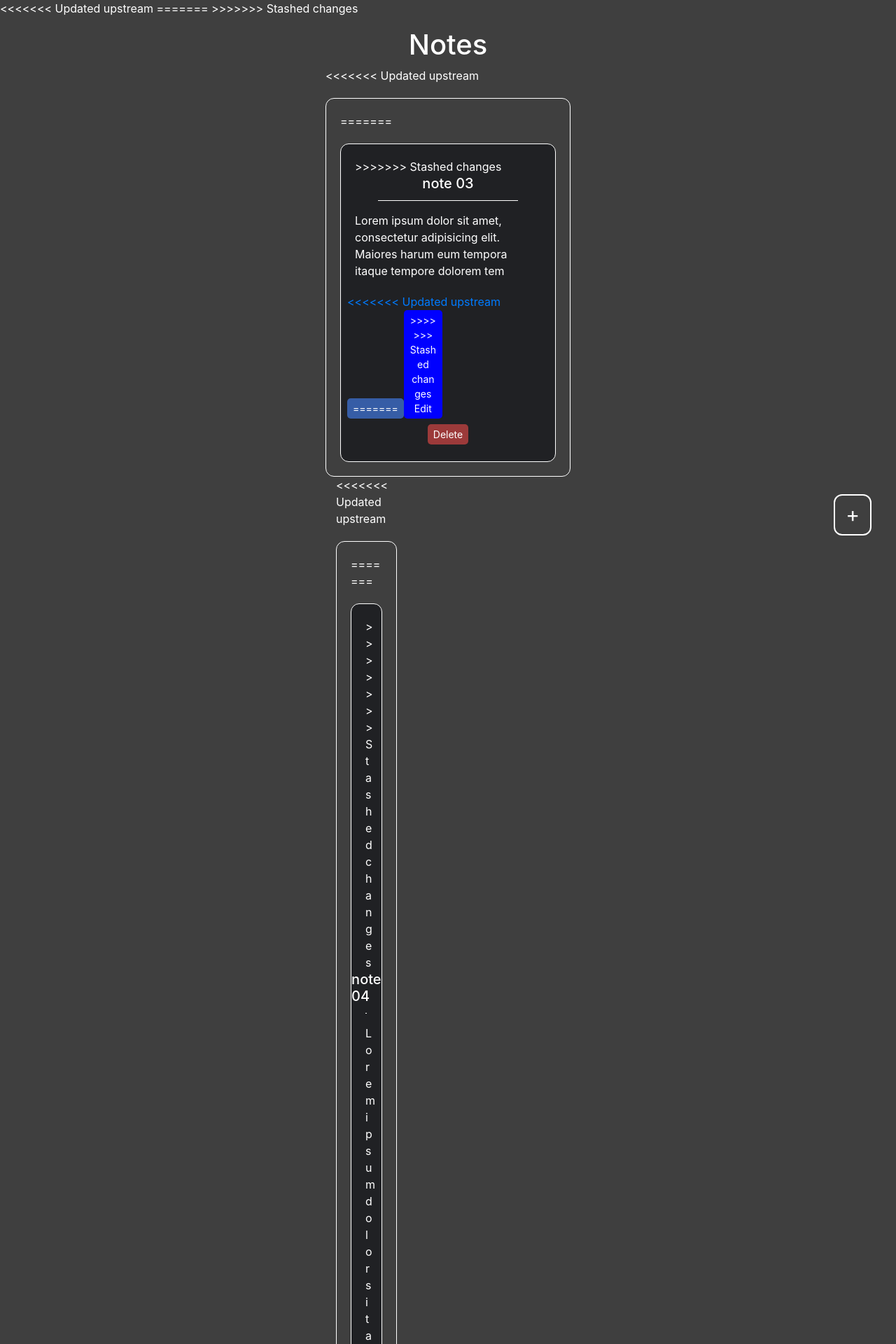
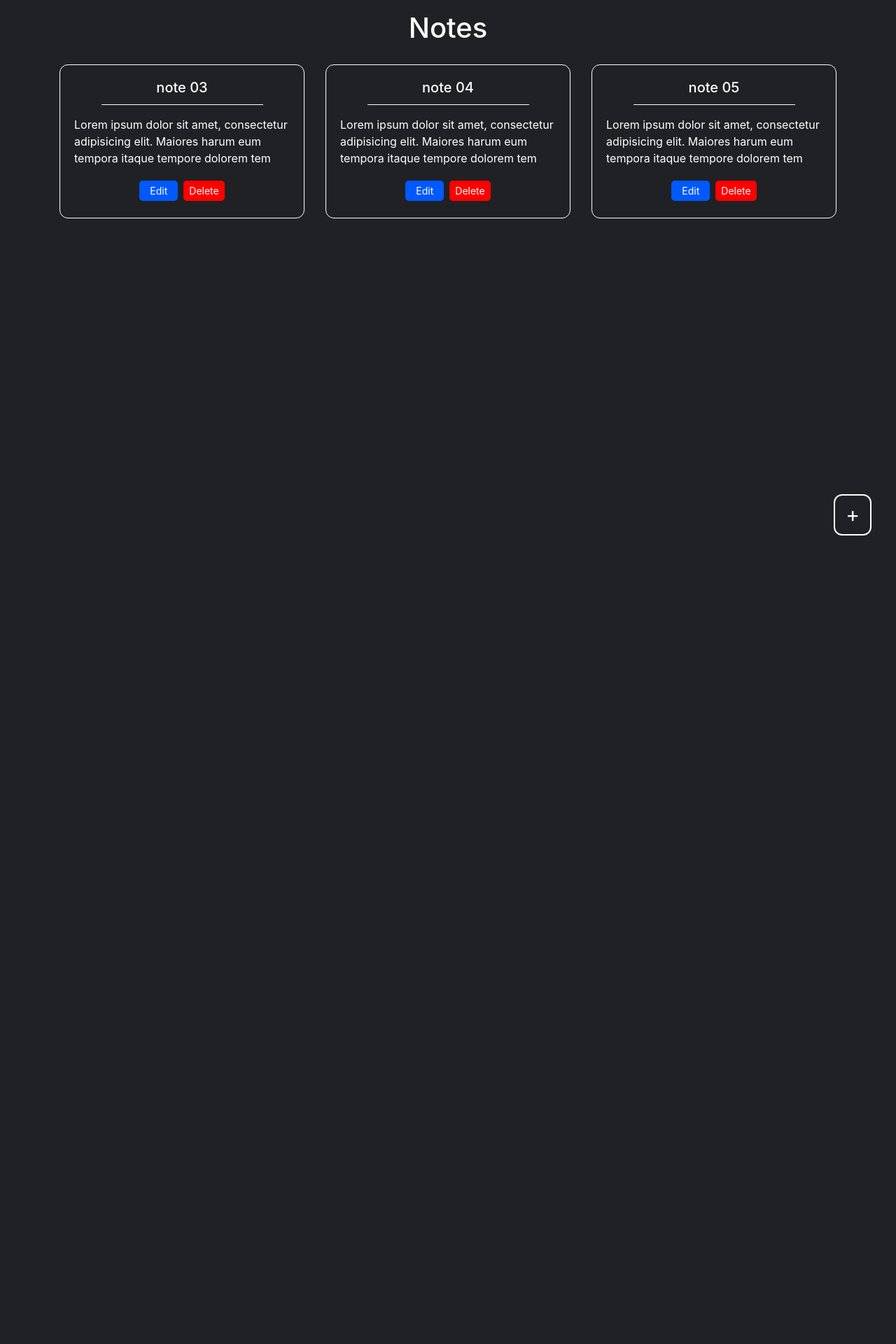
Before and after one commit to udithsandaruwan2/notewave, a Django app: page / in a window 1280 px wide. Shown: the top 1920 px of the page at 70% size. After the commit the page ends 765 px from the top, so only its background shows below. Run offline with Django 5.2, Linux system fonts and the light colour scheme; data comes from the database, SQL or seed files in the repository; both versions use the stored data as it was after the commit; some libraries are stand-ins or nearby versions.

Commit message:
finalized product

```diff
--- a/notes/templates/notes/delete-note.html
+++ b/notes/templates/notes/delete-note.html
@@ -4,18 +4,18 @@
 
 <div class="container">
     <div class="row justify-content-center">
-        <div class="card" style="background-color: #3F3F3F; border: 1px solid #ffffff; border-radius: 12px; padding: 20px; margin-top: 20px; width: 500px; margin: auto;">
+        <div class="card" style="background-color: #202124; border: 1px solid #ffffff; border-radius: 12px; padding: 20px; margin-top: 20px; width: 500px; margin: auto; margin-top: 50px;">
             <div class="card-body">
                 <form method="POST">
 
                     {% csrf_token %}
 
                     <h5 class="card-title">Delete Message</h5>
-                    <p class="card-text">Are you sure you want to delete this message?</p>
+                    <p class="card-text">Are you sure you want to delete {{ note.title }} ?</p>
                     <a class="m-2" href="{% url 'notes' %}" style="background-color: gray; color: white; border: none; padding: 8px 16px; border-radius: 6px; cursor: pointer; font-size: 14px; margin-left: 10px;">
                         Back
                     </a>
-                    <button class="m-2" style="background-color: rgb(163, 55, 55); color: white; border: none; padding: 8px 16px; border-radius: 6px; cursor: pointer; font-size: 14px;">
+                    <button class="m-2" style="background-color: rgb(255, 0, 0); color: white; border: none; padding: 8px 16px; border-radius: 6px; cursor: pointer; font-size: 14px;">
                         Confirm
                     </button>
                 </form>
--- a/notes/templates/notes/notes.html
+++ b/notes/templates/notes/notes.html
@@ -13,11 +13,7 @@
         {% for note in notes %}
 
         <div class="col-md-4">
-<<<<<<< Updated upstream
-            <div class="card" style="background-color: #3F3F3F; border: 1px solid #ffffff; border-radius: 12px; padding: 20px; margin-top: 20px;">
-=======
             <div class="card" style="background-color: #202124; border: 1px solid #ffffff; border-radius: 12px; padding: 20px; margin-top: 20px;">
->>>>>>> Stashed changes
                 <div class="row justify-content-center">
                     <h5 class="card-title"> {{note.title}} </h5>
                 </div>
@@ -25,16 +21,12 @@
                 <p class="card-text mt-3"> {{note.description|slice:110}} </p>
                 <div class="row  justify-content-center">
                     <a class="m-1" href="{% url 'update-note' note.id %}">
-<<<<<<< Updated upstream
-                        <button style="background-color: #365da6; color: white; border: none; padding: 4px 8px; border-radius: 5px; cursor: pointer; font-size: 14px;">
-=======
-                        <button style="background-color: rgb(0, 0, 255); color: white; border: none; padding: 4px 8px; border-radius: 5px; cursor: pointer; font-size: 14px; width: 55px;">
->>>>>>> Stashed changes
+                        <button style="background-color: #0059ff; color: white; border: none; padding: 4px 8px; border-radius: 5px; cursor: pointer; font-size: 14px; width: 55px;">
                             Edit
                         </button>
                     </a>
                     <a class="m-1" href="{% url 'delete-note' note.id %}">
-                        <button style="background-color: #9c3a3a; color: white; border: none; padding: 4px 8px; border-radius: 5px; cursor: pointer; font-size: 14px;">
+                        <button style="background-color: #ff0000; color: white; border: none; padding: 4px 8px; border-radius: 5px; cursor: pointer; font-size: 14px;">
                             Delete
                         </button>
                     </a>
--- a/notes/views.py
+++ b/notes/views.py
@@ -35,5 +35,10 @@ def notes(request):
     return render(request, 'notes/notes.html', context)
 
 def deleteNote(request, pk):
-    context = {}
+    note = Note.objects.get(id=pk)
+    if request.method == 'POST':
+        note.delete()
+        messages.success(request, "Note deleted successfull !")
+        return redirect('notes')
+    context = {'note':note}
     return render(request, 'notes/delete-note.html', context)
--- a/templates/main.html
+++ b/templates/main.html
@@ -10,11 +10,7 @@
     <link href="https://maxcdn.bootstrapcdn.com/bootstrap/4.5.2/css/bootstrap.min.css" rel="stylesheet">
     <link rel="stylesheet" href="{% static 'css/style.css' %}">
 </head>
-<<<<<<< Updated upstream
-<body style="background-color: #3F3F3F; color: white;">
-=======
 <body style="background-color: #202124; color: white;">
->>>>>>> Stashed changes
 
     {% if messages %}
 
```
Also changed, not shown: notes/templates/notes/add-update-note.html (+1 -9 lines), db.sqlite3.
